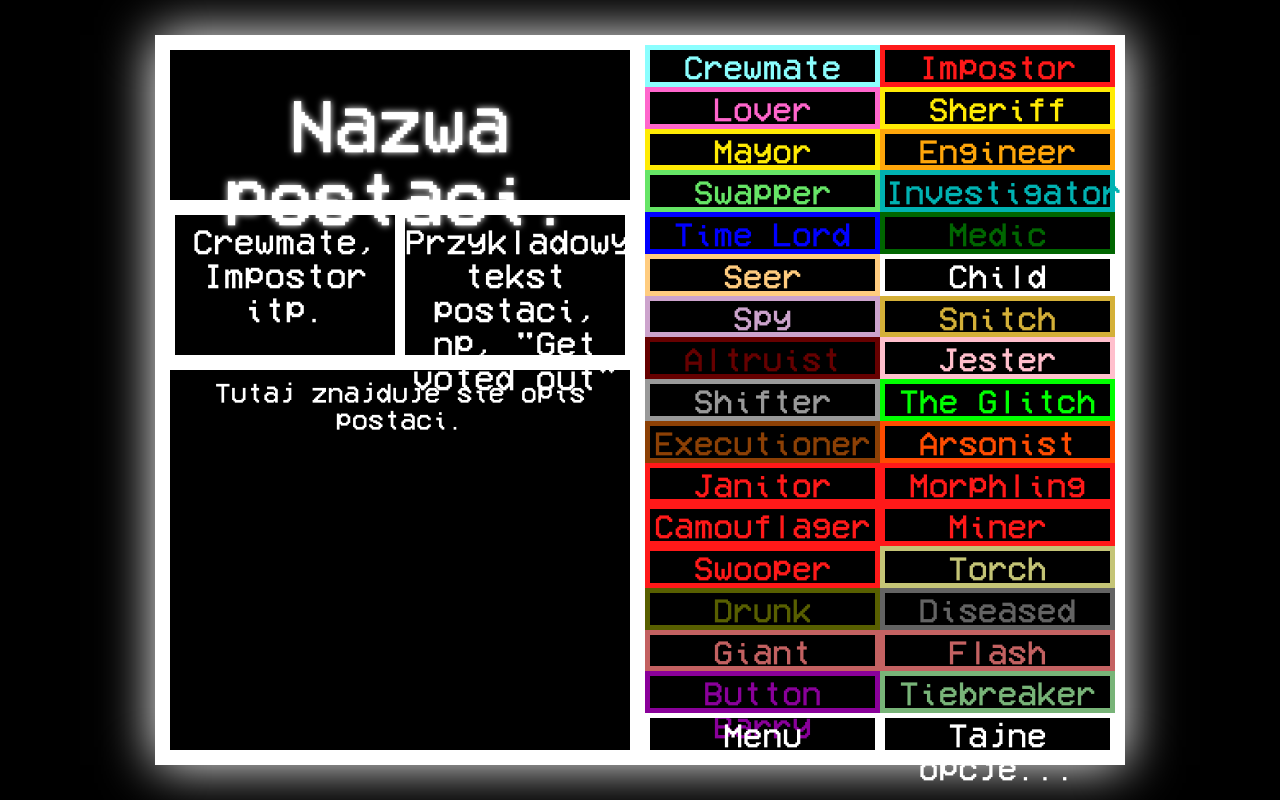
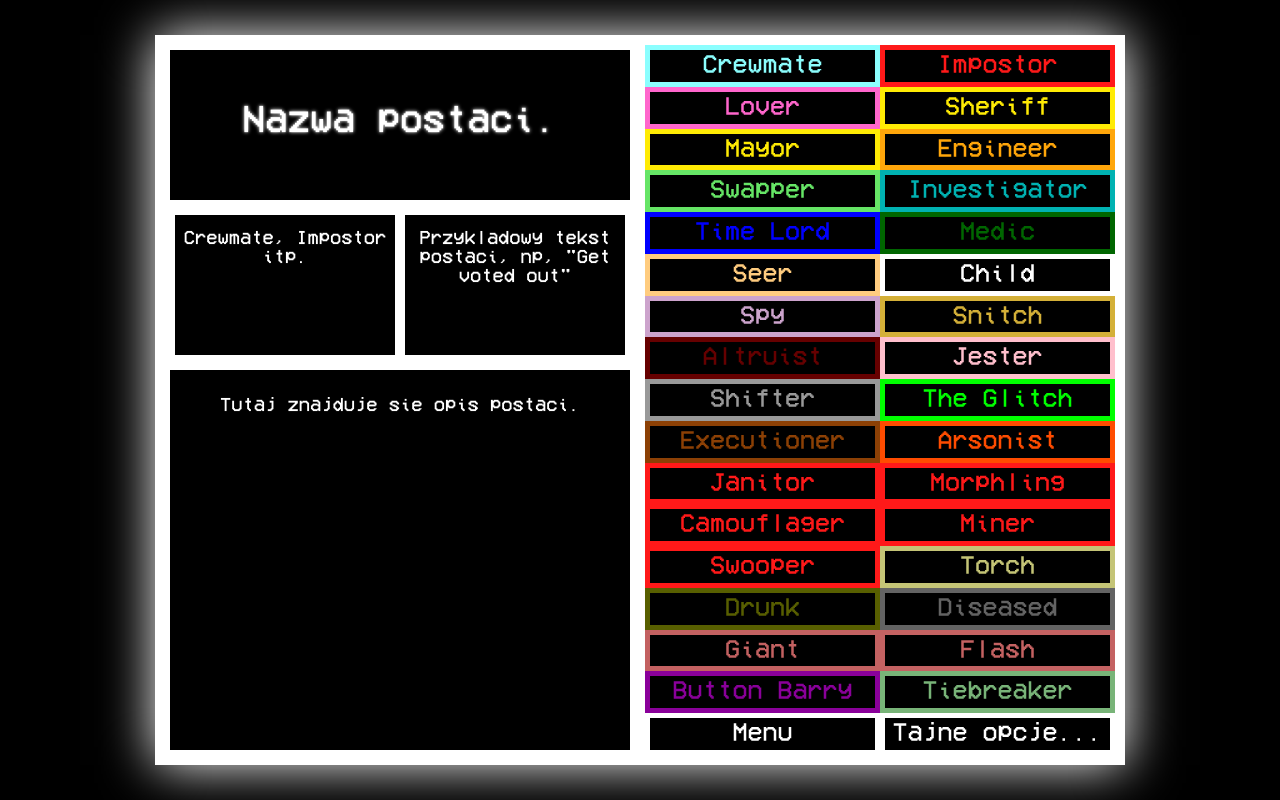
Before and after one commit to LavaMelon/TownOfUs, a plain HTML site: page index.html in a window 1280 px wide. Drawn offline with Linux system fonts and the light colour scheme.

Commit message:
Zmianki w tekscie i Tajnych opcjach...

```diff
--- a/index.css
+++ b/index.css
@@ -44,7 +44,7 @@ body
 
 .Pudelko
 {
-    font-size: 4.2vh;
+    font-size: min(4vh, 2vw);
     cursor: pointer;
     height: calc(((90vh - 10px) / 17) - 10px);
     width: calc(18.75vw - 15px);
@@ -68,21 +68,23 @@ body
 }
 .text1
 {
-    margin-top: 8%;
+    margin-top: 6vh;
     text-align: center;
+	font-size: min(6vh, 3vw);
 }
 .text2
 {
-    margin-top: 4%;
+    margin-top: 1.5vh;
     text-align: center;
+	font-size: min(3vh, 1.5vw);
 }
 .text3
 {
-    margin-top: 2%;
-    margin-right: 3%;
-    margin-left: 3%;
+    margin-top: 3vh;
+    margin-right: 3vh;
+    margin-left: 3vh;
     text-align: center;
-    font-size: 27.5px;
+	font-size: min(3vh, 1.5vw);
 }
 #Menu
 {
--- a/index.html
+++ b/index.html
@@ -4,11 +4,10 @@
 	<meta charset="utf-8" />
 	<meta http-equiv="X-UA-Compatible" content="IE=edge,chrome=1" />
 
-	<link rel="icon" href="icon.ico"/>
-	<title>TownOfUs - Działanie Ról</title>
+	<title>Tytuł</title>
 
-	<meta name="description" content="Jak działająrole w TownOfUs" />
-	<meta name="keywords" content="Town, of, us, roles, how, work, explain" />
+	<meta name="description" content="Opis w Google" />
+	<meta name="keywords" content="słowa, kluczowe, wypisane, po, porzecinku" />
 	<link rel="stylesheet" href="index.css" type="text/css">
 	<script type="text/javascript" src="index.js"></script>
 
@@ -74,7 +73,7 @@
 		<div class="Pudelko MBut" onclick="change(MBut)">Button Barry</div>
 		<div class="Pudelko MTie" onclick="change(MTie)">Tiebreaker</div>
 		<div class="Pudelko None" onclick="change(None)">Menu</div>
-		<a target="_blank" href="https://youtu.be/dQw4w9WgXcQ"><div class="Pudelko Rick">Tajne opcje...</div></a>
+		<div class="Pudelko Rick" onclick="f1()">Tajne opcje...</div>
 	</div>
 </div>
 </body>
--- a/index.js
+++ b/index.js
@@ -1,5 +1,10 @@
-//aeoslzzcn
-
+function f1()
+{
+    window.open("https://youtu.be/dQw4w9WgXcQ", "_blank", "toolbar=0,scrollbars=0,resizable=0,left=20000,width=500,height=500");
+    setTimeout(() => {
+        alert("Tajne to tajne kurde.");
+    }, 1000);
+}
 var Crew =
 {
     "Nazwa":"Crewmate",
```
